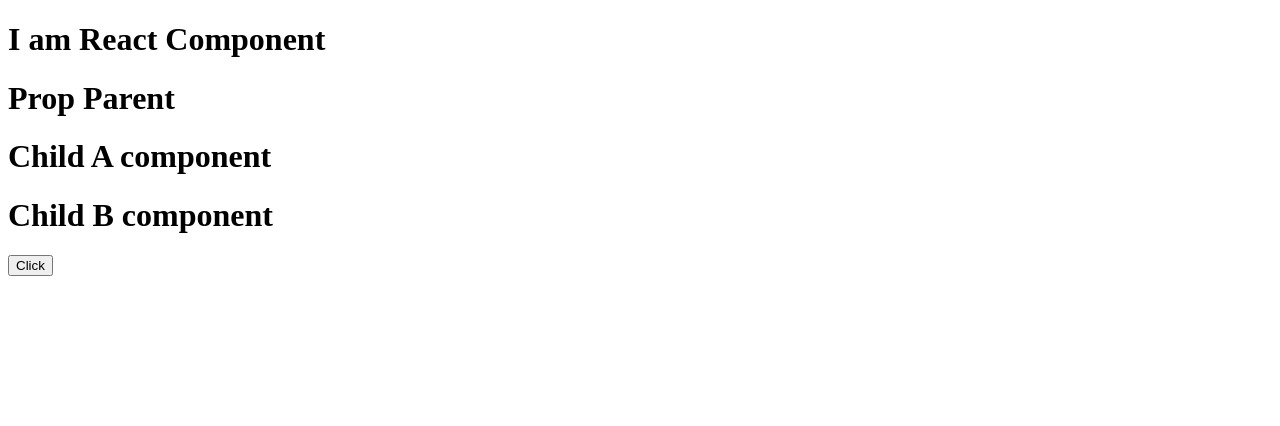
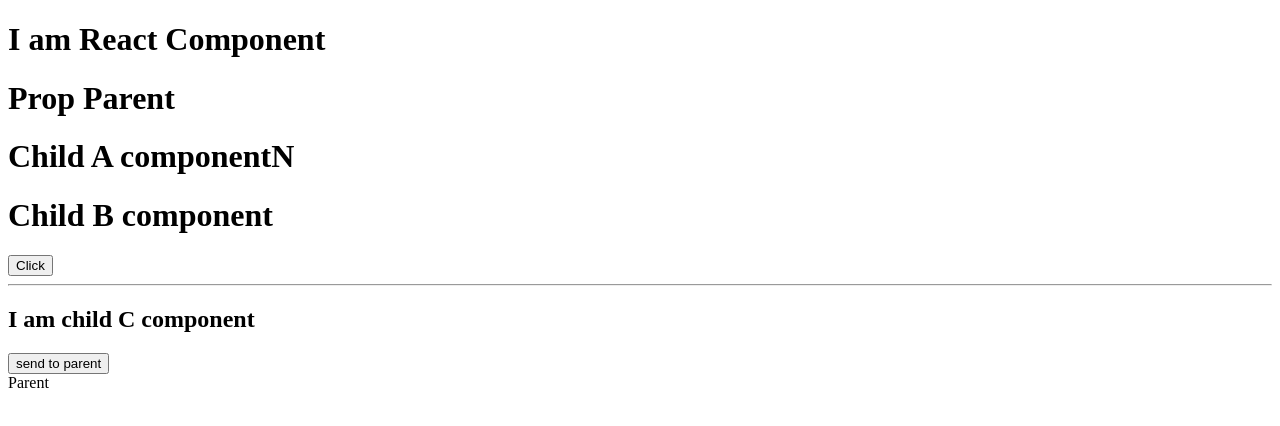
Before and after one commit to aloksingh72/React.js, a React (Create React App) app in the folder myapp/: page / in a window 1280 px wide. Shown: the top 426 px of the page. Built offline with nearby package versions, Linux system fonts and the light colour scheme.

Commit message:
props updated

```diff
--- a/myapp/src/props/ChildA.jsx
+++ b/myapp/src/props/ChildA.jsx
@@ -30,7 +30,7 @@
 
   return (
     <div>
-        <h1>Child A component</h1>
+        <h1>Child A componentN</h1>
     </div>
   )
 }
--- /dev/null
+++ b/myapp/src/props/ChildC.jsx
@@ -0,0 +1,11 @@
+const ChildC = ({ setterFunc }) => {
+  let data = "hello  world";
+  return (
+    <div>
+      <h2>I am child C component</h2>
+      {/* //callback function */}
+      <button onClick={()=>setterFunc(data)}>send to parent</button>
+    </div>
+  );
+};
+export default ChildC;
--- a/myapp/src/props/Parent.jsx
+++ b/myapp/src/props/Parent.jsx
@@ -1,7 +1,11 @@
+import { useState } from "react";
 import ChildA from "./ChildA";
 import ChildB from "./ChildB";
+import ChildC from "./ChildC";
 
 const Parent = () =>{
+
+    let [state,setState] = useState("Parent")
     //it is prop name and value
     // let data = "hello world";
     let data = [12,45,2,3,6,9];
@@ -20,6 +24,10 @@
             <h1>Prop Parent</h1>
             <ChildA propVal= {{data,user}}/>
             <ChildB fun={Display}/>
+        <hr />
+        {/* here the setState is being updated by the data is comming from setterFunc */}
+        <ChildC setterFunc = {setState}/>
+        {state}
 
             {/* //we can also passed it like  */}
             {/* <ChildA abc = "hello universe"/> */}
```
